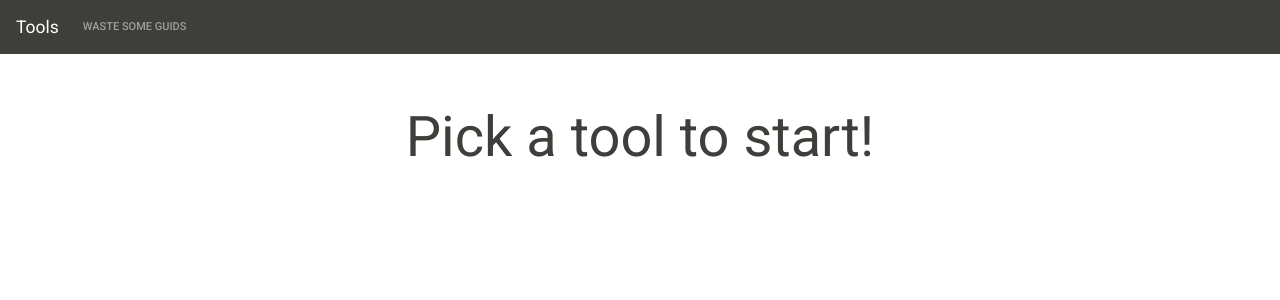
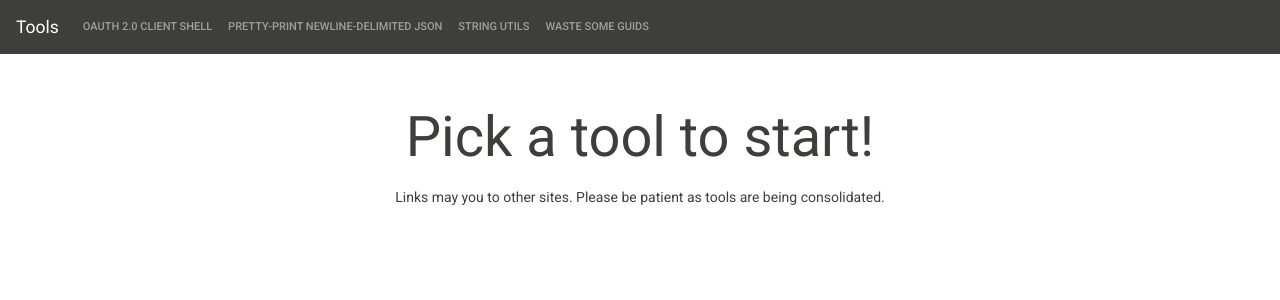
Before and after one commit to neverendingqs/web-tools, a Nuxt app: page / in a window 1280 px wide. Shown: the top 300 px of the page. Built offline with nearby package versions, Linux system fonts and the light colour scheme; what vue-clipboard2 would draw is missing.

Commit message:
app - adding links to other tools.

```diff
--- a/components/Nav.vue
+++ b/components/Nav.vue
@@ -2,6 +2,24 @@
   <nav class="navbar navbar-expand-lg navbar-dark bg-primary">
     <nuxt-link class="navbar-brand" to="/">Tools</nuxt-link>
     <ul class="navbar-nav d-flex justify-content-end">
+      <li>
+        <a
+          class="nav-link"
+          href="https://oauth2-client-shell.neverendingqs.com/"
+        >
+          OAuth 2.0 Client Shell
+        </a>
+      </li>
+      <li>
+        <a class="nav-link" href="https://pprint-ndjson.neverendingqs.com/">
+          Pretty-Print Newline-Delimited JSON
+        </a>
+      </li>
+      <li>
+        <a class="nav-link" href="https://string-utils.neverendingqs.com/">
+          String Utils
+        </a>
+      </li>
       <li>
         <nuxt-link class="nav-link" to="/wsg">Waste Some Guids</nuxt-link>
       </li>
--- a/pages/index.vue
+++ b/pages/index.vue
@@ -1,6 +1,10 @@
 <template>
   <div id="app">
     <p class="display-4">Pick a tool to start!</p>
+    <p>
+      Links may you to other sites. Please be patient as tools are being
+      consolidated.
+    </p>
   </div>
 </template>
 
```
